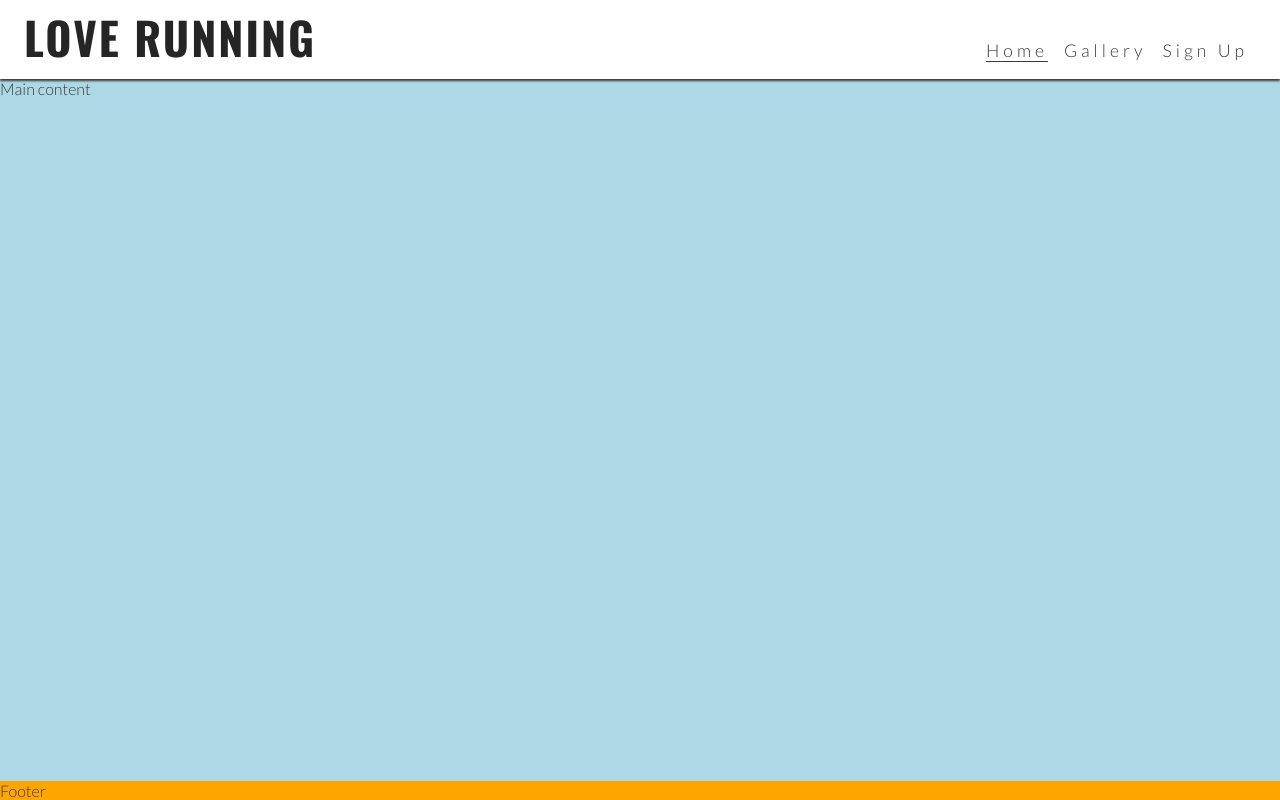
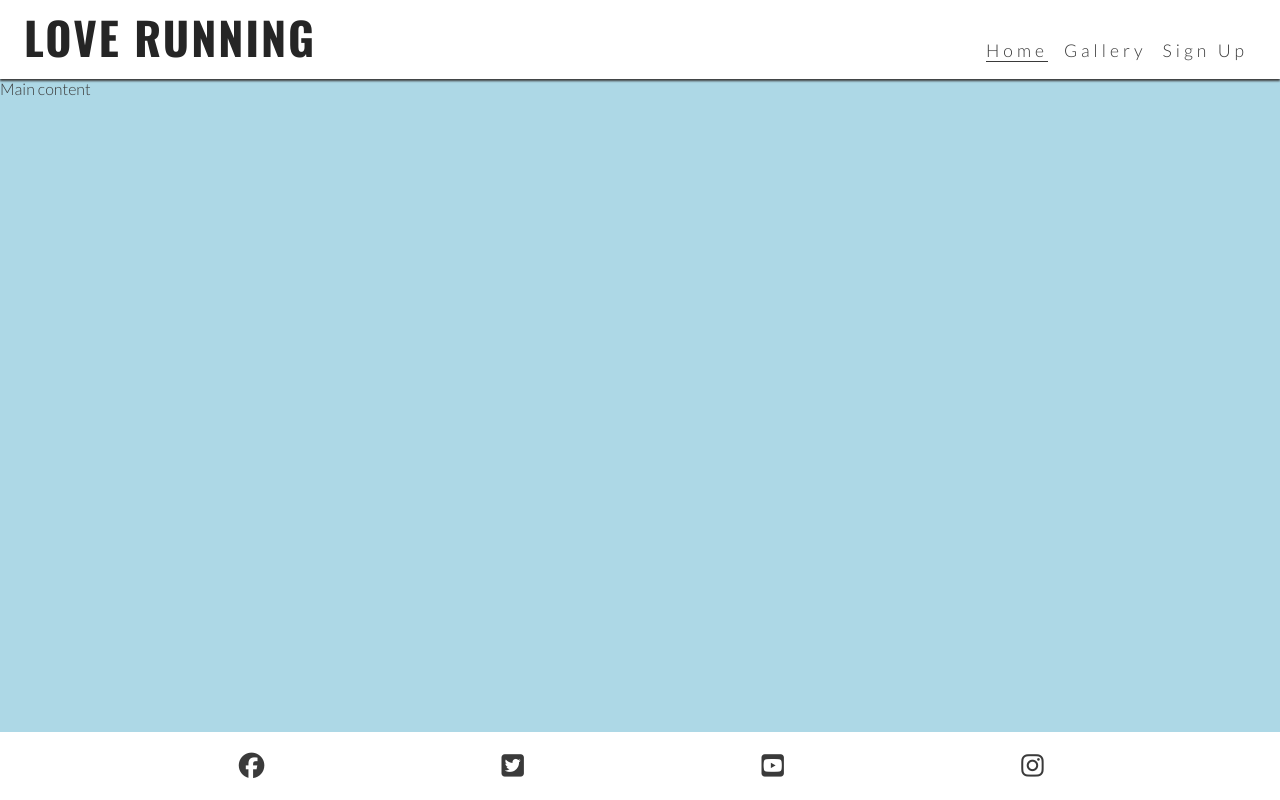
Before and after one commit to leo-wemyss-2024/love-Running, a plain HTML site: page index.html in a window 1280 px wide. Drawn offline with nearby package versions, Linux system fonts and the light colour scheme.

Commit message:
updated the footer

```diff
--- a/assets/css/style.css
+++ b/assets/css/style.css
@@ -91,8 +91,18 @@ main {
 }
 
 /* Footer */
-footer {
-    background-color: orange;
+#social-networks {
+    text-align: center;
+    padding: 20px 0;
+    display: flex;
+    justify-content: space-evenly;
+    list-style-type: none;
+}
+
+#social-networks i {
+    font-size: 160%;
+    padding: 5%;
+    color: #3a3a3a;
 }
 
 /* Media query: tablets and larger (768px and up) */
--- a/index.html
+++ b/index.html
@@ -26,7 +26,9 @@
             <h1 id="logo">Love Running</h1>
         </a>
         <input type="checkbox" id="nav-toggle" name="nav-toggle">
-        <label for="nav-toggle" class="nav-toggle-label">X</label>
+        <label for="nav-toggle" class="nav-toggle-label">
+            <i class="fa-solid fa-bars"></i>
+        </label>
         <nav>
             <ul id="menu">
                 <li><a href="" class="active">Home</a></li>
@@ -40,7 +42,33 @@
     <main>Main content</main>
 
     <!-- Footer -->
-    <footer>Footer</footer>
+    <footer>
+        <ul id="social-networks">
+            <li>
+                <a href="https://www.facebook.com/" target="_blank" rel="noopener"
+                    aria-label="Visit our Facebook page (opens in a new tab)">
+                    <i class="fa-brands fa-facebook"></i></a>
+            </li>
+            <li>
+                <a href="https://www.twitter.com/" target="_blank" rel="noopener"
+                    aria-label="Visit our Twitter page (opens in a new tab)">
+                    <i class="fa-brands fa-twitter-square"></i></a>
+            </li>
+            <li>
+                <a href="https://www.youtube.com/" target="_blank" rel="noopener"
+                    aria-label="Visit our YouTube page (opens in a new tab)">
+                    <i class="fa-brands fa-youtube-square"></i></a>
+            </li>
+            <li>
+                <a href="https://www.instagram.com/" target="_blank" rel="noopener"
+                    aria-label="Visit our Instagram page (opens in a new tab)">
+                    <i class="fa-brands fa-instagram"></i></a>
+            </li>
+        </ul>
+    </footer>
+
+    <!-- Font Awesome kit -->
+    <script src="https://kit.fontawesome.com/3b20d96fa9.js" crossorigin="anonymous"></script>
 </body>
 
 </html>
```
